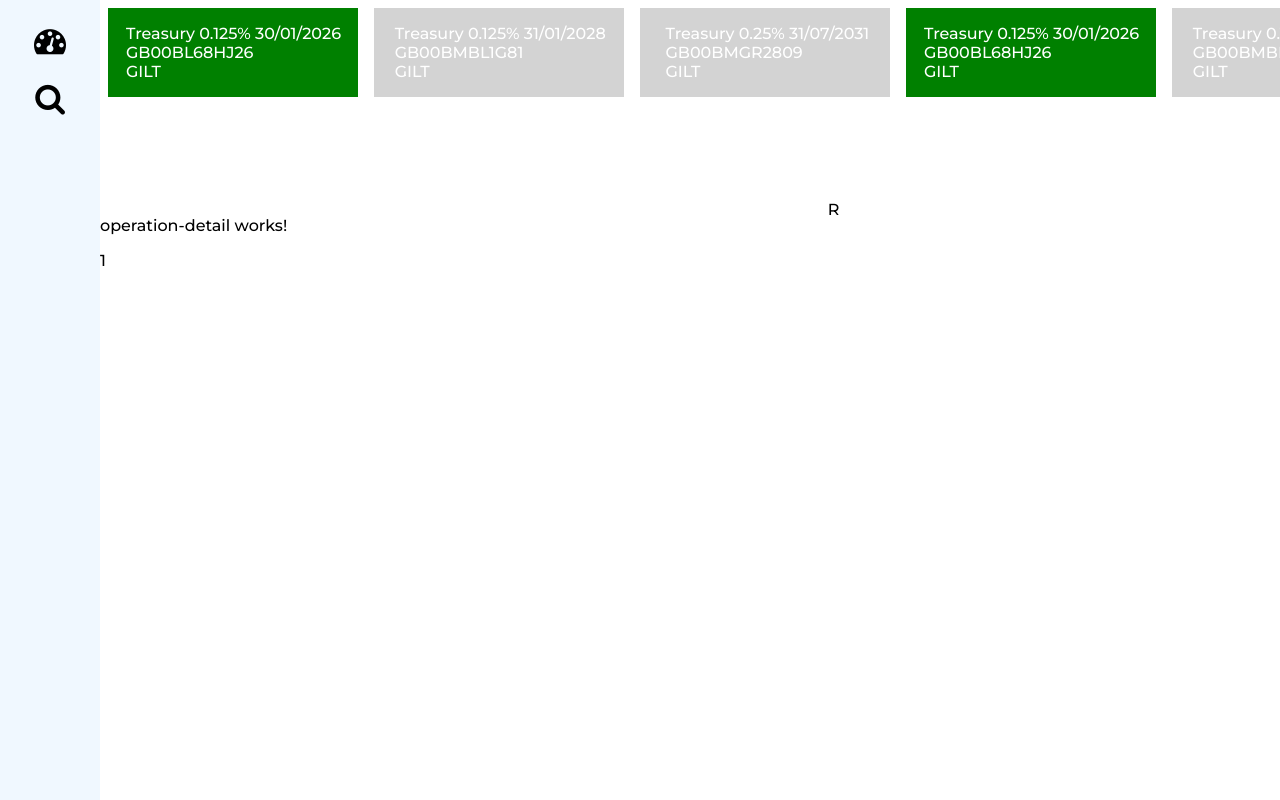
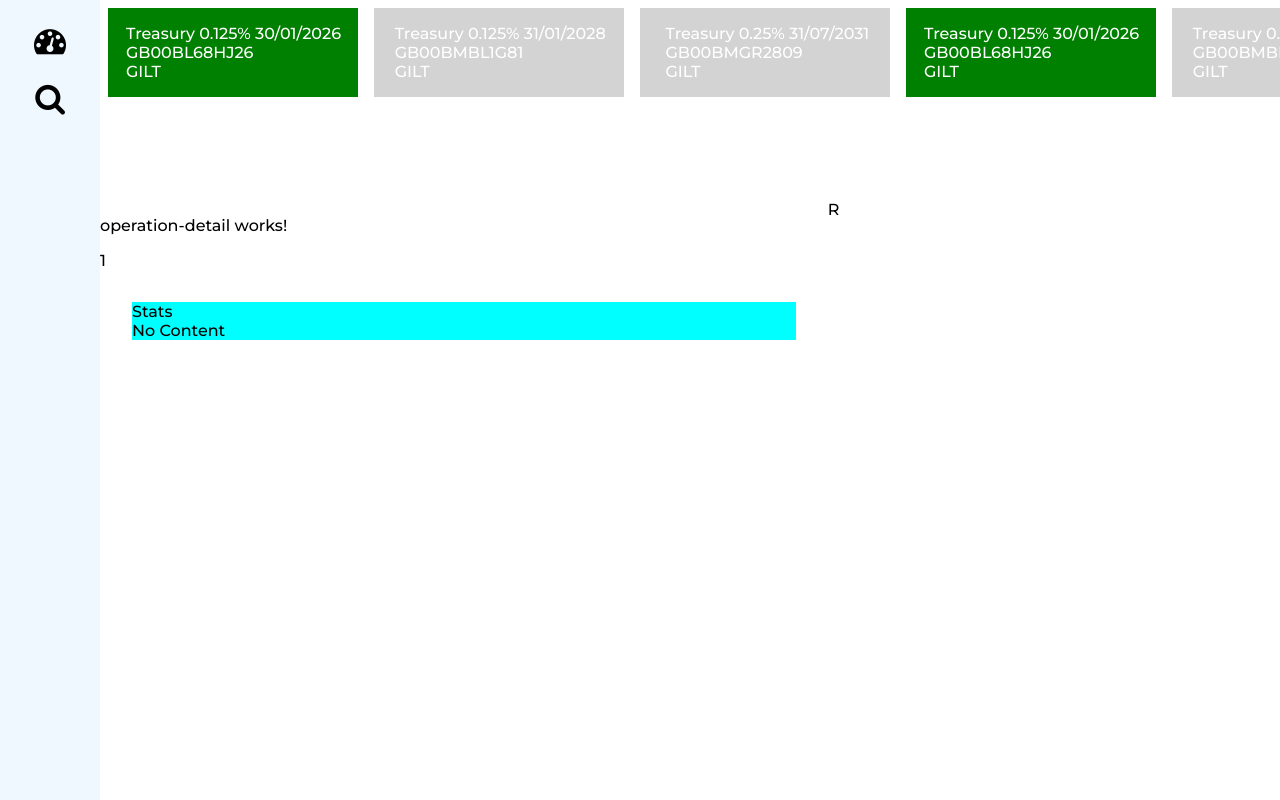
Before and after one commit to peter-breslin/angular-component, an Angular app: page /operation-details/1 in a window 1280 px wide. Built offline with nearby package versions, Linux system fonts and the light colour scheme.

Commit message:
Add default css to widget-container

```diff
--- a/src/app/module/dashboard/dashboard.module.ts
+++ b/src/app/module/dashboard/dashboard.module.ts
@@ -6,6 +6,7 @@ import { DashboardComponent } from './features/dashboard/dashboard/dashboard.com
 import { OperationItemComponent } from './features/operation-list/operation-item/operation-item.component';
 import { OperationListComponent } from './features/operation-list/operation-list.component';
 import { OperationDetailComponent } from './features/operation-detail/operation-detail/operation-detail.component';
+import { WidgetContainerComponent } from './features/shared/widget-container/widget-container/widget-container.component';
 
 import { MockOperationDataProviderService } from './features/dashboard/dashboard/services/operation-data/mock-operation-data-provider.service';
 import { OperationDataService } from './features/dashboard/dashboard/services/operation-data/operation-data.service';
@@ -26,7 +27,9 @@ const routes: Routes = [{
     DashboardComponent,
     OperationItemComponent,
     OperationListComponent,
-    OperationDetailComponent],
+    OperationDetailComponent,
+    WidgetContainerComponent],
+
 
   imports: [
     CommonModule,
--- a/src/app/module/dashboard/features/operation-detail/operation-detail/operation-detail.component.html
+++ b/src/app/module/dashboard/features/operation-detail/operation-detail/operation-detail.component.html
@@ -1,3 +1,5 @@
 <p>operation-detail works!</p>
 
 {{ this?.id }}
+
+<app-widget-container [title]="'Stats'" />
--- a/src/app/module/dashboard/features/operation-detail/operation-detail/operation-detail.component.ts
+++ b/src/app/module/dashboard/features/operation-detail/operation-detail/operation-detail.component.ts
@@ -9,12 +9,10 @@ import { ActivatedRoute } from '@angular/router';
 })
 export class OperationDetailComponent {
 
-  //id = signal('');
   id:string = "";
 
   constructor(private activatedRoute:ActivatedRoute){
     this.activatedRoute.params.subscribe((params) => {
-      //this.id.set(params['id']);
       this.id = params['id'];
     });
   }
--- a/src/app/module/dashboard/features/shared/widget-container/widget-container/widget-container.component.css
+++ b/src/app/module/dashboard/features/shared/widget-container/widget-container/widget-container.component.css
@@ -0,0 +1,17 @@
+.widget-container{
+    border:0.0rem solid 2px;
+    background-color: aqua;
+    color:black;
+    display: grid;
+    grid-template-columns: 1ft;
+    grid-template-rows: 1fr;
+    grid-template-areas:
+    "header"
+    "content";
+    margin:2.0rem;
+    overflow: hidden; /* Hide scrollbars */
+    padding:0.0rem;
+}
+
+.header { grid-area: header; }
+.content { grid-area: content; }
--- a/src/app/module/dashboard/features/shared/widget-container/widget-container/widget-container.component.html
+++ b/src/app/module/dashboard/features/shared/widget-container/widget-container/widget-container.component.html
@@ -1 +1,12 @@
-<p>widget-container works!</p>
+
+<div class="widget-container">
+    <div class="header"><ng-container [ngTemplateOutlet]="defaultHeaderTemplate" /></div>
+    <div class="content"><ng-container [ngTemplateOutlet]="contentTemplate || defaultContentTemplate" /></div>
+</div>
+
+
+<ng-template #defaultHeaderTemplate>{{ title }}</ng-template>
+
+<ng-template #defaultContentTemplate>
+<div>No Content</div>
+</ng-template>
```
Also changed, not shown: src/app/module/dashboard/features/shared/widget-container/widget-container/widget-container.component.ts (+5 -2 lines).
